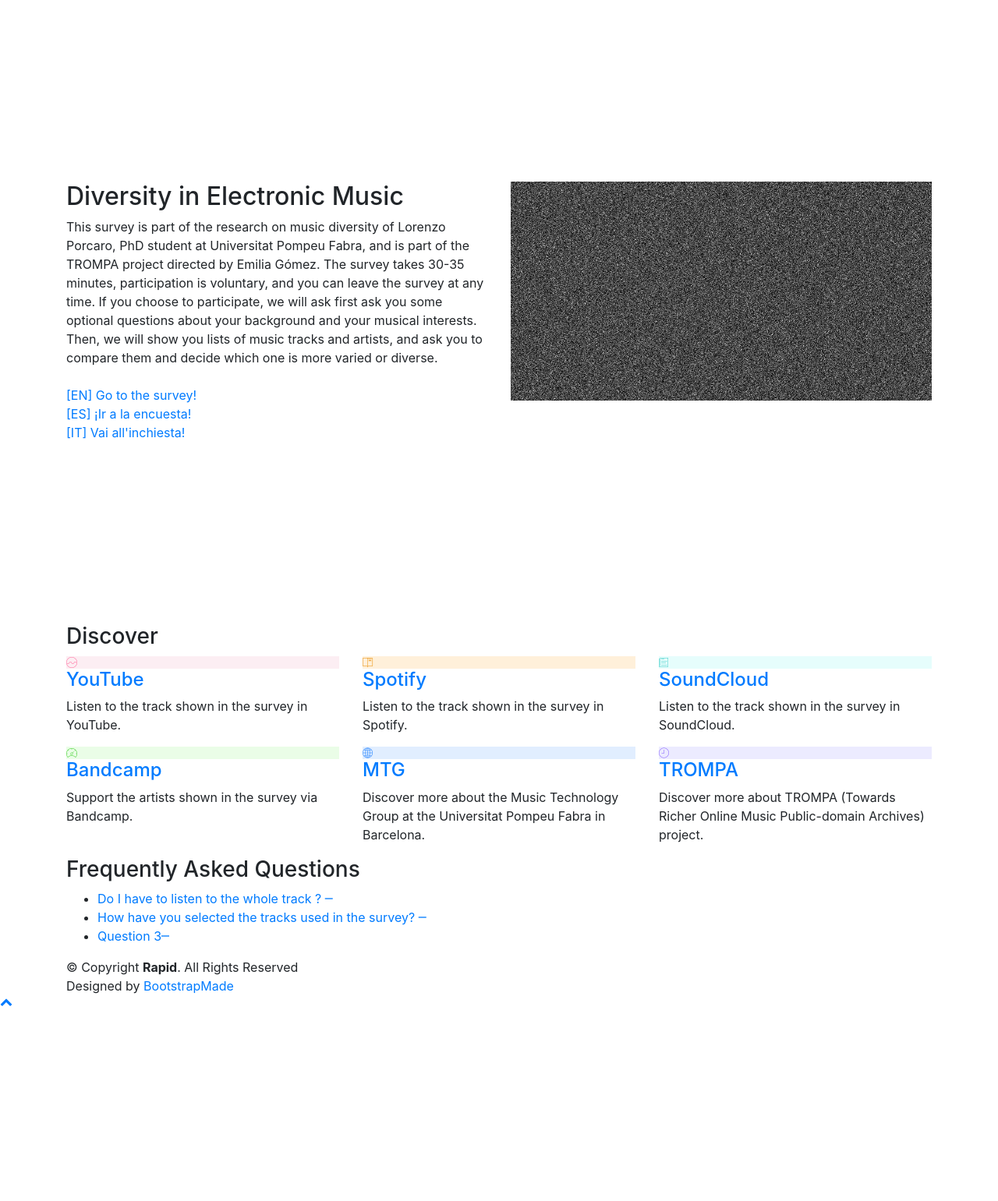
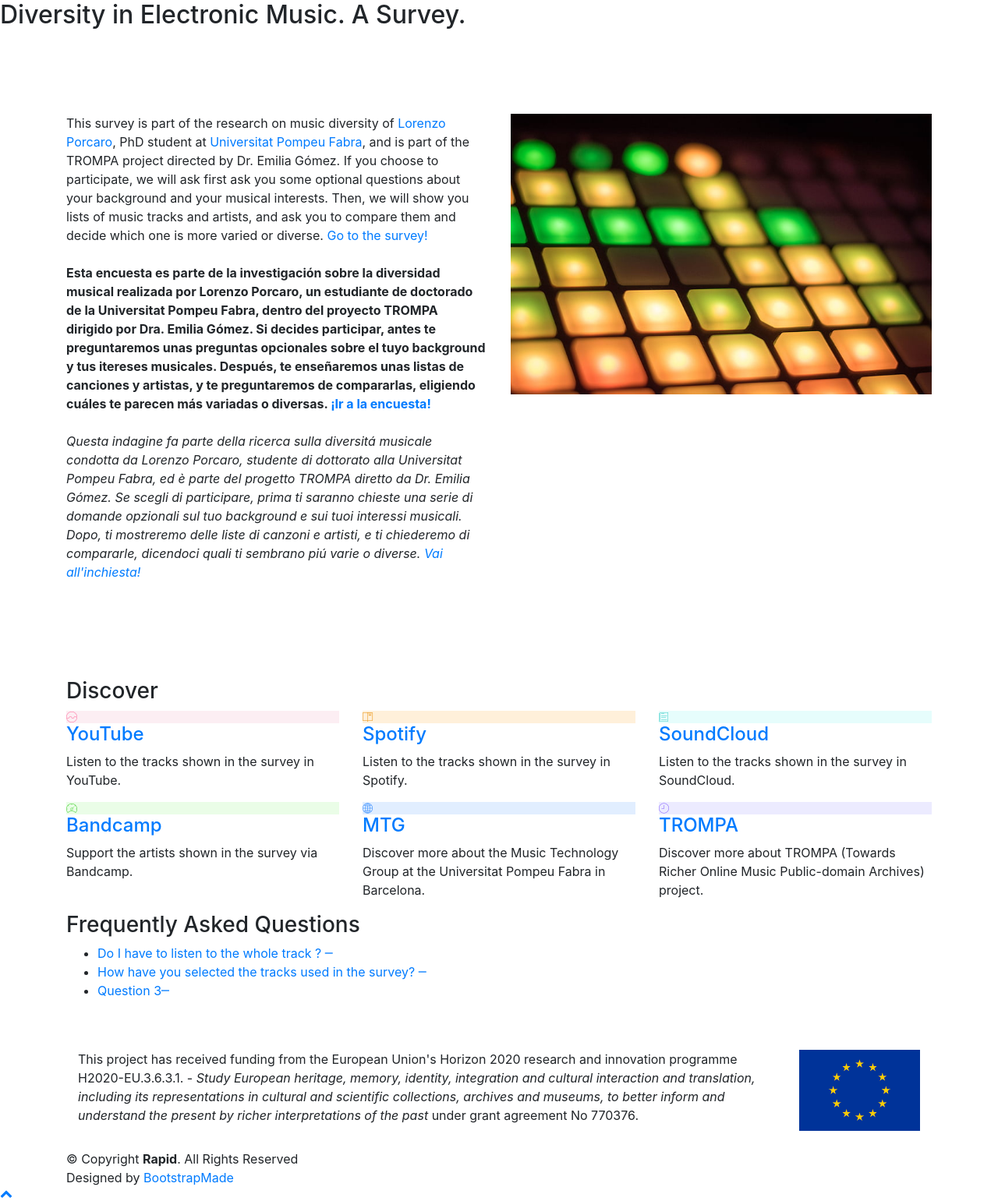
Before and after one commit to LPorcaro/divsurvey, a Django app: page / in a window 1280 px wide. Shown: the whole page at 78% size. Before the commit the page ends 1291 px from the top, so only its background shows below. Run offline with Django 3.2, Linux system fonts and the light colour scheme; some libraries are stand-ins or nearby versions; some web fonts are replaced.

Commit message:
Add Translation + features

```diff
--- a/blog/templates/blog/index.html
+++ b/blog/templates/blog/index.html
@@ -36,6 +36,7 @@
   Header
   ============================-->
   <header id="header">
+              <t><h2> Diversity in Electronic Music. A Survey.</h2>
 
 <!--     <div id="topbar">
       <div class="container">
@@ -58,25 +59,39 @@
       <div class="row justify-content-center align-self-center">
         <div class="col-md-6 intro-info order-md-first order-last">
 
-          <h2> Diversity in Electronic Music</h2>
 
-          This survey is part of the research on music diversity of Lorenzo Porcaro, PhD student at Universitat Pompeu Fabra, and is part of the TROMPA project directed by Emilia Gómez.
 
-          The survey takes 30-35 minutes, participation is voluntary, and you can leave the survey at any time.
+          This survey is part of the research on music diversity of <a href="https://lorenzoporcaro.wordpress.com/"> Lorenzo Porcaro</a>, PhD student at <a href="https://www.upf.edu/web/mtg/"> Universitat Pompeu Fabra</a>, and is part of the TROMPA project directed by Dr. Emilia Gómez.
 
           If you choose to participate, we will ask first ask you some optional questions about your background and your musical interests. Then, we will show you lists of music tracks and artists, and ask you to compare them and decide which one is more varied or diverse.
 
-        <div>
-          <br>
-          <a href="{% url 'randomizer' %}" class="btn-get-started scrollto">[EN] Go to the survey!</a><br>
-          <a href="{% url 'randomizer' %}" class="btn-get-started scrollto">[ES] ¡Ir a la encuesta!</a><br>
-          <a href="{% url 'randomizer' %}" class="btn-get-started scrollto">[IT] Vai all'inchiesta!</a>
-        </div>
+          <a href="{% url 'randomizer' %}" class="btn-get-started scrollto">Go to the survey!</a><br>
+
+
+        <br>
+
+        <b>
+        Esta encuesta es parte de la investigación sobre la diversidad musical realizada por Lorenzo Porcaro, un estudiante de doctorado de la Universitat Pompeu Fabra, dentro del proyecto TROMPA dirigido por Dra. Emilia Gómez. Si decides participar, antes te preguntaremos unas preguntas opcionales sobre el tuyo background y tus itereses musicales. Después, te enseñaremos unas listas de canciones y artistas, y te preguntaremos de compararlas, eligiendo cuáles te parecen más variadas o diversas.
+
+          <a href="{% url 'randomizer' %}" class="btn-get-started scrollto"> ¡Ir a la encuesta!</a><br>
+
+        </b>
+
+        <br>
+        <i>
+          Questa indagine fa parte della ricerca sulla diversitá musicale condotta da Lorenzo Porcaro, studente di dottorato alla Universitat Pompeu Fabra, ed è parte del progetto TROMPA diretto da Dr. Emilia Gómez.
+
+          Se scegli di participare, prima ti saranno chieste una serie di domande opzionali sul tuo background e sui tuoi interessi musicali. Dopo, ti mostreremo delle liste di canzoni e artisti, e ti chiederemo di compararle, dicendoci quali ti sembrano piú varie o diverse.
+
+          <a href="{% url 'randomizer' %}" class="btn-get-started scrollto"> Vai all'inchiesta!</a><br>
+
+        </i>
+
 
         </div>
 
         <div class="col-md-6 intro-img order-md-last order-first">
-          <img src='{% static "img/cover.jpg" %}' alt="" class="img-fluid">
+          <img src='{% static "img/pad.jpg" %}' alt="" class="img-fluid">
         </div>
       </div>
 
@@ -91,7 +106,7 @@
     ============================-->
     <section id="services" class="section-bg">
       <div class="container">
-
+        <br>
         <header class="section-header">
           <h3>Discover</h3>
         </header>
@@ -102,14 +117,14 @@
             <div class="box">
               <div class="icon" style="background: #fceef3;"><i class="ion-ios-analytics-outline" style="color: #ff689b;"></i></div>
               <h4 class="title"><a href="https://www.youtube.com/playlist?list=PLO_ftEbUcr_exmEWO1Y8EYEEcK6jwlwdJ">YouTube</a></h4>
-              <p class="description">Listen to the track shown in the survey in YouTube.</p>
+              <p class="description">Listen to the tracks shown in the survey in YouTube.</p>
             </div>
           </div>
           <div class="col-md-6 col-lg-4 wow bounceInUp" data-wow-duration="1.4s">
             <div class="box">
               <div class="icon" style="background: #fff0da;"><i class="ion-ios-bookmarks-outline" style="color: #e98e06;"></i></div>
               <h4 class="title"><a href="https://open.spotify.com/playlist/1WAdvDkS6JNKcGlmseLXJC?si=YKt5h2FUQoOn6HNK0CT9Gg">Spotify</a></h4>
-              <p class="description">Listen to the track shown in the survey in Spotify.</p>
+              <p class="description">Listen to the tracks shown in the survey in Spotify.</p>
             </div>
           </div>
 
@@ -117,7 +132,7 @@
             <div class="box">
               <div class="icon" style="background: #e6fdfc;"><i class="ion-ios-paper-outline" style="color: #3fcdc7;"></i></div>
               <h4 class="title"><a href="https://soundcloud.com/plorenzzz/sets/diversity-in-electronic-music">SoundCloud</a></h4>
-              <p class="description">Listen to the track shown in the survey in SoundCloud.</p>
+              <p class="description">Listen to the tracks shown in the survey in SoundCloud.</p>
             </div>
           </div>
           <div class="col-md-6 col-lg-4 wow bounceInUp" data-wow-delay="0.1s" data-wow-duration="1.4s">
@@ -189,7 +204,26 @@
         </ul>
 
       </div>
+      <br>
+      <br>
     </section><!-- #faq -->
+
+
+    <section id="new">
+      <div class="container d-flex h-20">
+
+        <div class="col-md-10 intro-info order-md-first order-last">
+          This project has received funding from the European Union's Horizon 2020 research and innovation programme H2020-EU.3.6.3.1. - <i> Study European heritage, memory, identity, integration and cultural interaction and translation, including its representations in cultural and scientific collections, archives and museums, to better inform and understand the present by richer interpretations of the past </i> under grant agreement No 770376.
+        </div>
+        <br>
+        <div class="col-md-2 intro-img order-md-last order-first">
+          <img src='{% static "img/eu-flag.jpg" %}' alt="" class="img-fluid">
+        </div>
+      </div>
+      <br>
+
+    </section><!-- #faq -->
+
 
   </main>
 
```
Also changed, not shown: blog/static/img/eu-flag.jpg (added), blog/static/img/pad.jpg (added).
